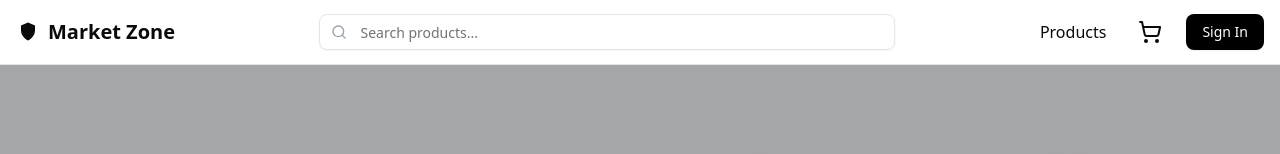
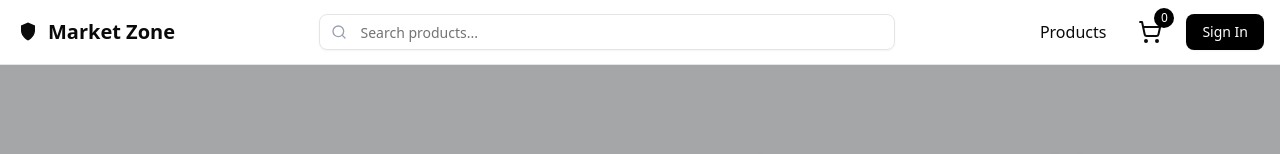
Before and after one commit to georgeokez/ecommerce-mart-zone, a Next.js app: page / in a window 1280 px wide. Shown: the top 154 px of the page. Built offline with nearby package versions, Linux system fonts and the light colour scheme.

Commit message:
chore: adjust homepage checkout counter

```diff
--- a/package.json
+++ b/package.json
@@ -10,7 +10,7 @@
     "check": "npm run lint && npm run typecheck && npm run format:check",
     "lint": "next lint",
     "typecheck": "tsc --noEmit",
-    "format": "prettier --write \"**/*.{js,jsx,ts,tsx,json,md}\"",
+    "fix": "prettier --write \"**/*.{js,jsx,ts,tsx,json,md}\"",
     "format:check": "prettier --check \"**/*.{js,jsx,ts,tsx,json,md}\"",
     "db:test": "node src/scripts/test-db.mjs",
     "db:migrate": "prisma migrate dev",
--- a/src/app/page.tsx
+++ b/src/app/page.tsx
@@ -75,11 +75,9 @@ export default function HomePage() {
             </Link>
             <Link href="/cart" className="relative p-2">
               <ShoppingCart className="h-6 w-6" />
-              {selectedProducts > 0 && (
-                <span className="absolute -top-1 -right-1 bg-black text-white text-xs rounded-full h-5 w-5 flex items-center justify-center">
-                  {selectedProducts}
-                </span>
-              )}
+              <span className="absolute -top-1 -right-1 bg-black text-white text-xs rounded-full h-5 w-5 flex items-center justify-center">
+                {selectedProducts}
+              </span>
             </Link>
             <Button asChild className="bg-black hover:bg-gray-800 text-white ml-4">
               <Link href="/login">Sign In</Link>
```
